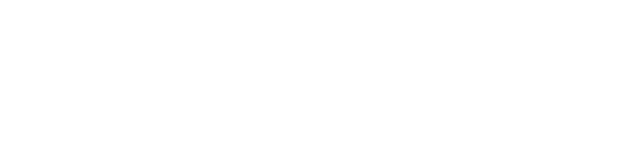
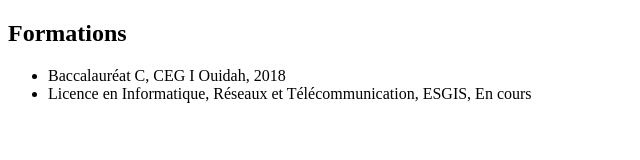
Before and after one commit to dlucarno/git-mon-cv, a plain HTML site: page index.html in a window 1280 px wide. Shown: the whole page, without its empty margins (0-640 px from the left). Drawn offline with Linux system fonts and the light colour scheme.

Commit message:
mise en place de la section formations

```diff
--- a/index.html
+++ b/index.html
@@ -1,12 +1,20 @@
 <!DOCTYPE html>
 <html lang="en">
-<head>
-    <meta charset="UTF-8">
-    <meta name="viewport" content="width=device-width, initial-scale=1.0">
-    <link rel="stylesheet" href="style.css">
+  <head>
+    <meta charset="UTF-8" />
+    <meta name="viewport" content="width=device-width, initial-scale=1.0" />
+    <link rel="stylesheet" href="style.css" />
     <title>Document</title>
-</head>
-<body>
-
-</body>
+  </head>
+  <body>
+    <div class="section">
+      <h2>Formations</h2>
+      <ul>
+        <li>Baccalauréat C, CEG I Ouidah, 2018</li>
+        <li>
+          Licence en Informatique, Réseaux et Télécommunication, ESGIS, En cours
+        </li>
+      </ul>
+    </div>
+  </body>
 </html>
```
